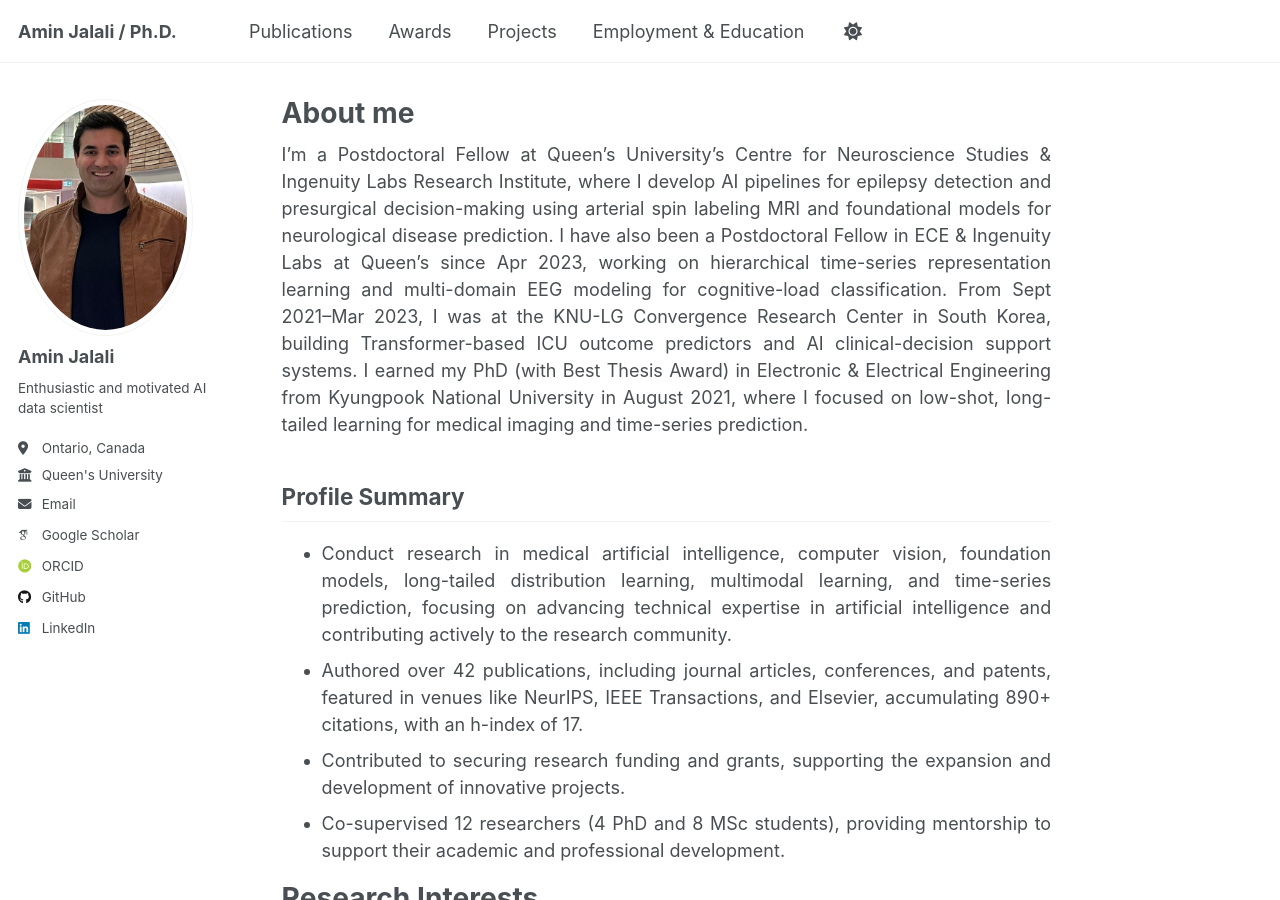
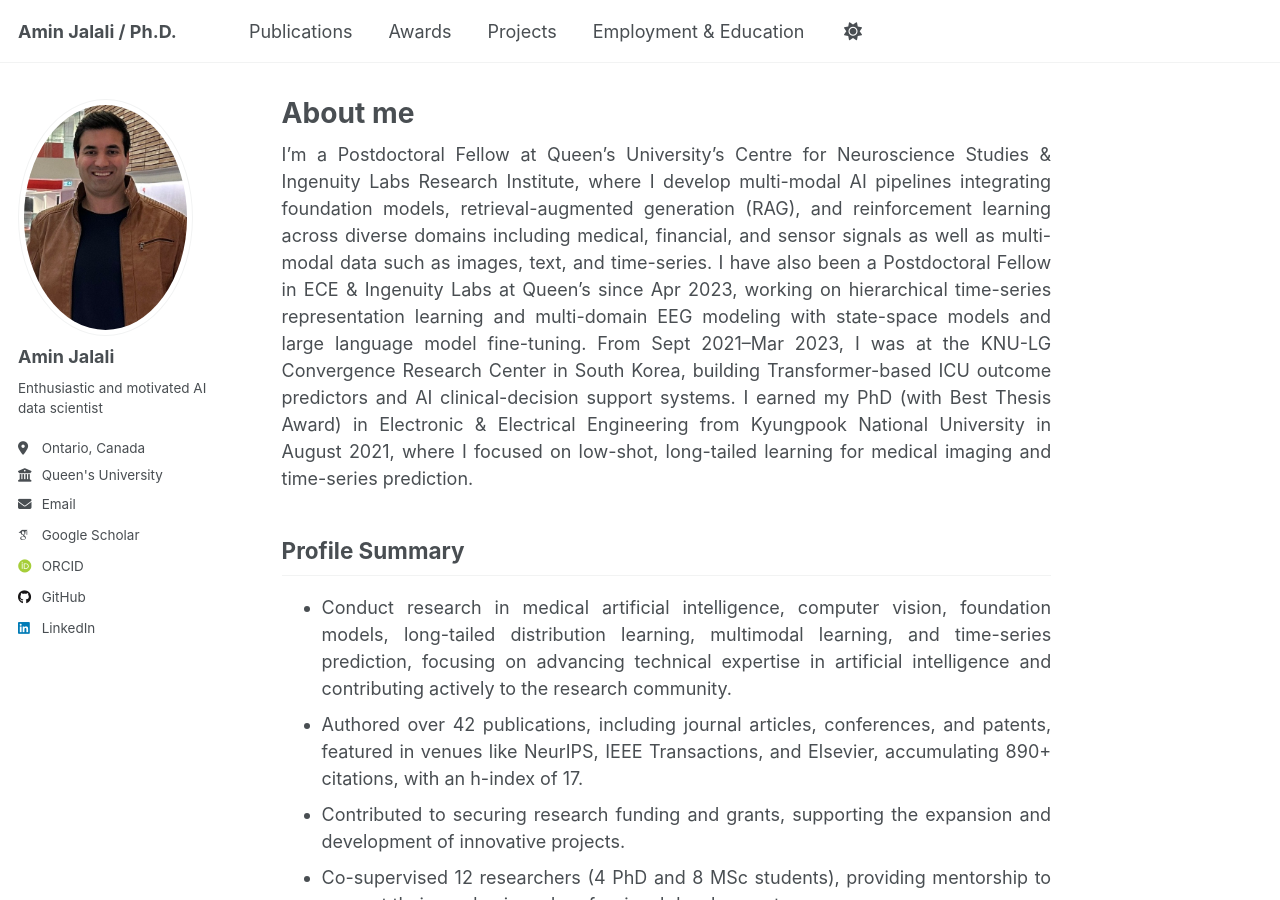
Before and after one commit to aminjalali-research/aminjalali-research.github.io, a Jekyll site: the page built from _pages/about.md, in a window 1280 px wide and 900 px high. Built offline with Jekyll 4.4.1, drawn with Linux system fonts in a browser that asks for light colours; some web fonts are replaced.

Commit message:
Update About me section with broader research scope and cutting-edge keywords
Co-Authored-By: Claude Opus 4.6 (1M context) <noreply@anthropic.com>

```diff
--- a/_pages/about.md
+++ b/_pages/about.md
@@ -8,7 +8,7 @@ redirect_from:
   - /about.html
 ---
 
-I'm a Postdoctoral Fellow at Queen's University's Centre for Neuroscience Studies & Ingenuity Labs Research Institute, where I develop AI pipelines for epilepsy detection and presurgical decision-making using arterial spin labeling MRI and foundational models for neurological disease prediction. I have also been a Postdoctoral Fellow in ECE & Ingenuity Labs at Queen's since Apr 2023, working on hierarchical time-series representation learning and multi-domain EEG modeling for cognitive-load classification. From Sept 2021–Mar 2023, I was at the KNU-LG Convergence Research Center in South Korea, building Transformer-based ICU outcome predictors and AI clinical-decision support systems. I earned my PhD (with Best Thesis Award) in Electronic & Electrical Engineering from Kyungpook National University in August 2021, where I focused on low-shot, long-tailed learning for medical imaging and time-series prediction.
+I'm a Postdoctoral Fellow at Queen's University's Centre for Neuroscience Studies & Ingenuity Labs Research Institute, where I develop multi-modal AI pipelines integrating foundation models, retrieval-augmented generation (RAG), and reinforcement learning across diverse domains including medical, financial, and sensor signals as well as multi-modal data such as images, text, and time-series. I have also been a Postdoctoral Fellow in ECE & Ingenuity Labs at Queen's since Apr 2023, working on hierarchical time-series representation learning and multi-domain EEG modeling with state-space models and large language model fine-tuning. From Sept 2021–Mar 2023, I was at the KNU-LG Convergence Research Center in South Korea, building Transformer-based ICU outcome predictors and AI clinical-decision support systems. I earned my PhD (with Best Thesis Award) in Electronic & Electrical Engineering from Kyungpook National University in August 2021, where I focused on low-shot, long-tailed learning for medical imaging and time-series prediction.
 
 ## Profile Summary
 
```
